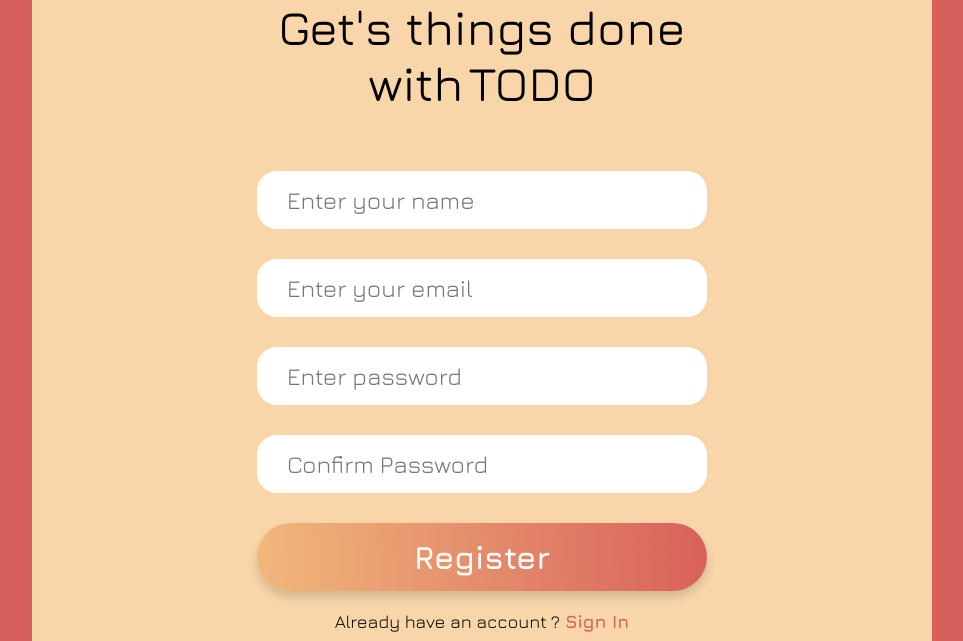
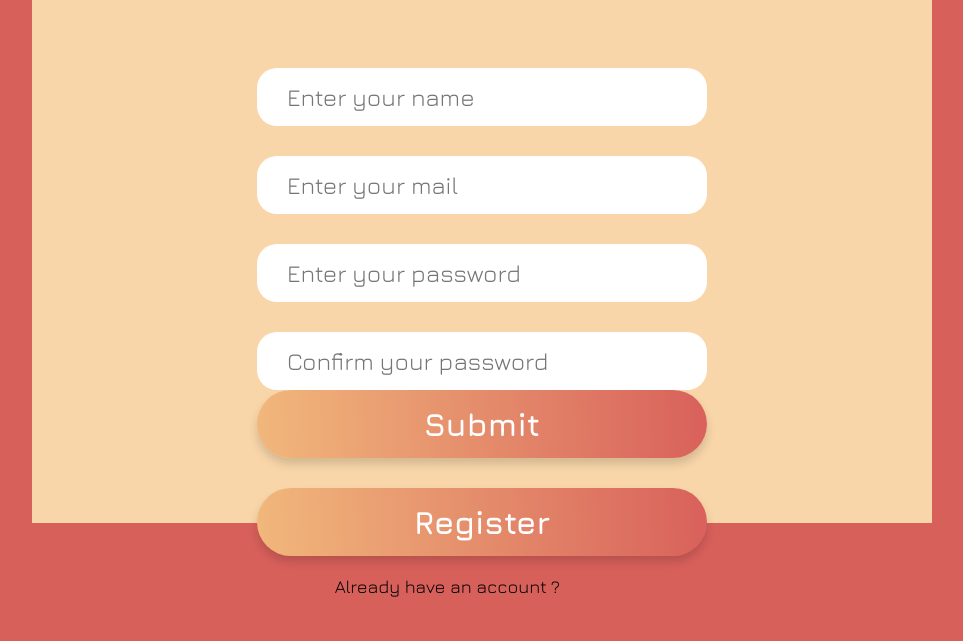
Before and after one commit to KirillKazakoff/mobxTodo, a React app: page /registration in a window 1280 px wide. Shown: the part 277-918 px from the top of the page, without its empty margins (158-1121 px from the left). After the commit the page ends 874 px from the top, so only its background shows below. Built offline with nearby package versions, Linux system fonts and the light colour scheme.

Commit message:
formik implementation in progress, registration form implementation in progress, feedbacks added

```diff
--- a/package.json
+++ b/package.json
@@ -11,6 +11,9 @@
     "dependencies": {
         "@types/react": "^17.0.37",
         "@types/react-dom": "^17.0.11",
+        "formik": "^2.2.9",
+        "mobx": "^6.6.2",
+        "mobx-react-lite": "^3.4.0",
         "nanoid": "^3.3.1",
         "react": "^17.0.2",
         "react-dom": "^17.0.2",
--- /dev/null
+++ b/src/app/components/Common/Form/Feedback/Feedback.tsx
@@ -0,0 +1,27 @@
+import { ErrorMessage } from 'formik';
+import React from 'react';
+
+type FeedbackProps = {
+    name: string;
+    cls?: string;
+};
+
+export default function Feedback(props: FeedbackProps) {
+    const { name, cls } = props;
+
+    return (
+        <ErrorMessage
+            name={name}
+            render={(msg) => (
+                <div className={`feedback feedback-${cls}`}>
+                    <div className={`feedback-arrow feedback-arrow-${cls}`} />
+                    <span className='feedback-content'>{msg}</span>
+                </div>
+            )}
+        />
+    );
+}
+
+Feedback.defaultProps = {
+    cls: 'default',
+};
--- /dev/null
+++ b/src/app/components/Common/Form/Inputs/InputText.tsx
@@ -0,0 +1,18 @@
+import { Field, FieldHookConfig } from 'formik';
+import React from 'react';
+import Feedback from '../Feedback/Feedback';
+
+export default function InputText(props: FieldHookConfig<string>) {
+    return (
+        <li className='form__control'>
+            <Field
+                name={props.name}
+                className='input-text'
+                type={props.type || 'text'}
+                placeholder={props.placeholder}
+            />
+
+            <Feedback name={props.name} />
+        </li>
+    );
+}
--- a/src/app/components/Registration/RegistrationFooter.tsx
+++ b/src/app/components/Registration/RegistrationFooter.tsx
@@ -4,8 +4,12 @@ import { Link } from 'react-router-dom';
 export default function RegistrationFooter() {
     return (
         <footer className='footer framed'>
-            <button type='button' className='btn btn-next-section'>
-                <Link to='/todos'>Register</Link>
+            <button
+                type='submit'
+                className='btn btn-next-section'
+                form='registration-form'
+            >
+                Register
             </button>
             <div className='footer__sign-in-container'>
                 <span className='footer__sign-in-desc'>Already have an account ?</span>
--- a/src/app/components/Registration/RegistrationForm.tsx
+++ b/src/app/components/Registration/RegistrationForm.tsx
@@ -1,38 +1,35 @@
+import { Formik, Form } from 'formik';
 import React from 'react';
+import InputText from '../Common/Form/Inputs/InputText';
+import getRegistrationSettings from './registrationModel';
 
 export default function RegistrationForm() {
+    const { initialValues, validate, onSubmit } = getRegistrationSettings();
+
     return (
-        <form className='form form-auth framed'>
-            <ul className='form__controls'>
-                <li className='form__control'>
-                    <input
-                        type='text'
-                        className='input-text'
-                        placeholder='Enter your name'
+        <Formik
+            initialValues={initialValues} validate={validate}
+            onSubmit={onSubmit}
+        >
+            <Form className='form form-auth framed' id='registration-form'>
+                <ul className='form__controls'>
+                    <InputText name='name' placeholder='Enter your name' />
+                    <InputText name='mail' placeholder='Enter your mail' />
+                    <InputText
+                        name='password'
+                        placeholder='Enter your password'
+                        type={'password'}
                     />
-                </li>
-                <li className='form__control'>
-                    <input
-                        type='mail'
-                        className='input-text'
-                        placeholder='Enter your email'
+                    <InputText
+                        name='checkPassword'
+                        placeholder='Confirm your password'
+                        type={'password'}
                     />
-                </li>
-                <li className='form__control'>
-                    <input
-                        type='password'
-                        className='input-text'
-                        placeholder='Enter password'
-                    />
-                </li>
-                <li className='form__control'>
-                    <input
-                        type='password'
-                        className='input-text'
-                        placeholder='Confirm Password'
-                    />
-                </li>
-            </ul>
-        </form>
+                </ul>
+                <button className='btn btn-next-section' type='submit'>
+                    Submit
+                </button>
+            </Form>
+        </Formik>
     );
 }
--- /dev/null
+++ b/src/app/components/Registration/registrationModel.ts
@@ -0,0 +1,43 @@
+import { FormikErrors } from 'formik';
+
+const initialValues = {
+    name: '',
+    mail: '',
+    password: '',
+    checkPassword: '',
+};
+type FormValuesT = typeof initialValues;
+
+const validate = (values: FormValuesT) => {
+    const {
+        name, mail, password, checkPassword,
+    } = values;
+    const errors: FormikErrors<FormValuesT> = {};
+
+    if (!name) {
+        errors.name = 'Required';
+    }
+    if (!mail) {
+        errors.mail = 'Required';
+    } else if (!/^[A-Z0-9._%+-]+@[A-Z0-9.-]+\.[A-Z]{2,4}$/i.test(values.mail)) {
+        errors.mail = 'Invalid email address';
+    }
+    if (!password) {
+        errors.password = 'Required';
+    }
+    if (!checkPassword) {
+        errors.checkPassword = 'Required';
+    } else if (password !== checkPassword) {
+        errors.checkPassword = "Password doesn't match";
+    }
+
+    return errors;
+};
+
+const onSubmit = (values: FormValuesT) => {
+    console.log(values);
+};
+
+export default function getRegistrationSettings() {
+    return { initialValues, validate, onSubmit };
+}
--- a/src/app/types/types.ts
+++ b/src/app/types/types.ts
@@ -0,0 +1,5 @@
+export type RegistrationFormValuesT = {
+    name: string;
+};
+
+export type OnSubmitT<T> = (values: T) => void;
--- a/src/scss/_layout.scss
+++ b/src/scss/_layout.scss
@@ -35,7 +35,7 @@ body {
     &-app {
         background-color: #fff;
     }
-    @media (max-height: 820px) and (min-width: 568px) {
+    @media (min-height: 820px) and (min-width: 568px) {
         min-height: 100vh;
         height: fit-content;
     }
@@ -174,15 +174,6 @@ body {
         @include md {
             width: 20px;
         }
-        // --width: 15px;
-        // width: var(--width);
-
-        // &:hover {
-        //     --width: 25px;
-        // }
-        // @include md {
-        //     --width: 20px;
-        // }
     }
     &-remove-task {
         width: 40px;
@@ -292,6 +283,7 @@ body {
         }
     }
     &__control {
+        position: relative;
         background-color: white;
         border-radius: 20px;
         @include md {
--- /dev/null
+++ b/src/scss/components/_feedback.scss
@@ -0,0 +1,41 @@
+.feedback-wrapper {
+    position: absolute;
+}
+
+.feedback {
+    font-weight: 400;
+    color: var(--black);
+    z-index: 10000;
+    font-size: 16px;
+    padding: 8px 10px;
+    border-radius: 5px;
+    position: absolute;
+    top: 120%;
+    right: 0px;
+    max-width: 250px;
+    background-color: var(--red);
+}
+
+.feedback-top {
+    top: -110%;
+}
+
+.feedback-arrow {
+    position: absolute;
+    left: 43%;
+    top: -6px;
+    margin: auto;
+    width: 1px;
+    height: 1px;
+
+    border-right: 10px solid transparent;
+    border-left: 10px solid transparent;
+    border-bottom: 10px solid var(--red);
+}
+
+.feedback-arrow-top {
+    border-bottom: none;
+    border-top: 10px solid var(--red);
+    top: unset;
+    bottom: -8px;
+}
--- a/src/scss/main.scss
+++ b/src/scss/main.scss
@@ -2,3 +2,4 @@
 @import './base/defaultStyle';
 @import './base/fonts';
 @import './layout';
+@import './components/feedback';
```
Also changed, not shown: src/app/store/user.ts (added, +42 -0 lines), 1 other file (tests, documents, lock files or other folders).
